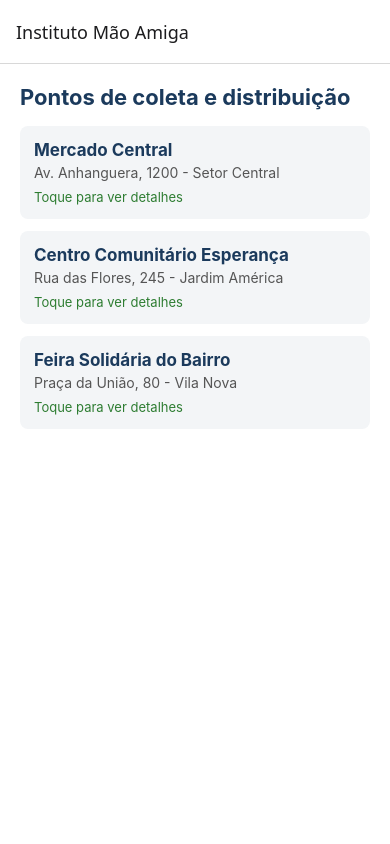
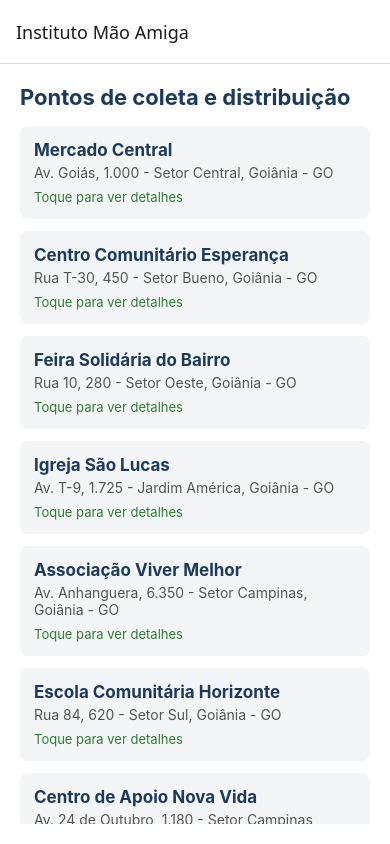
Before and after one commit to CharlieChaplim/instituto-mao-amiga, a React Native app: screen / in a window 390 px wide. Built offline with nearby package versions, Linux system fonts and the light colour scheme.

Commit message:
refs #04 migra lista para FlatList e amplia pontos

```diff
--- a/App.tsx
+++ b/App.tsx
@@ -1,47 +1,22 @@
 import { NavigationContainer } from '@react-navigation/native';
 import { createNativeStackNavigator, NativeStackScreenProps } from '@react-navigation/native-stack';
-import { ScrollView, StyleSheet, Text, TouchableOpacity, View } from 'react-native';
+import { FlatList, StyleSheet, Text, TouchableOpacity, View } from 'react-native';
 
-type Ponto = {
-  id: string;
-  nome: string;
-  endereco: string;
-  horario: string;
-  atendimento: string;
-};
-
-type RootStackParamList = {
-  Lista: undefined;
-  Detalhe: { pontoId: string };
-};
-
+type Ponto = { id: string; nome: string; endereco: string; horario: string; atendimento: string };
+type RootStackParamList = { Lista: undefined; Detalhe: { pontoId: string } };
 type ListaProps = NativeStackScreenProps<RootStackParamList, 'Lista'>;
 type DetalheProps = NativeStackScreenProps<RootStackParamList, 'Detalhe'>;
-
 const Stack = createNativeStackNavigator<RootStackParamList>();
 
 const pontosMock: Ponto[] = [
-  {
-    id: '1',
-    nome: 'Mercado Central',
-    endereco: 'Av. Anhanguera, 1200 - Setor Central',
-    horario: 'Segunda a sexta, das 8h às 17h',
-    atendimento: 'Recebe alimentos não perecíveis e produtos de higiene.',
-  },
-  {
-    id: '2',
-    nome: 'Centro Comunitário Esperança',
-    endereco: 'Rua das Flores, 245 - Jardim América',
-    horario: 'Terça, quinta e sábado, das 9h às 16h',
-    atendimento: 'Distribui cestas básicas e roupas para famílias cadastradas.',
-  },
-  {
-    id: '3',
-    nome: 'Feira Solidária do Bairro',
-    endereco: 'Praça da União, 80 - Vila Nova',
-    horario: 'Quarta e sábado, das 7h às 13h',
-    atendimento: 'Recebe frutas, verduras e roupas em bom estado.',
-  },
+  { id: '1', nome: 'Mercado Central', endereco: 'Av. Goiás, 1.000 - Setor Central, Goiânia - GO', horario: 'Segunda a sexta, das 8h às 17h', atendimento: 'Recebe alimentos não perecíveis e produtos de higiene.' },
+  { id: '2', nome: 'Centro Comunitário Esperança', endereco: 'Rua T-30, 450 - Setor Bueno, Goiânia - GO', horario: 'Terça e quinta, das 9h às 16h; sábado, das 9h às 12h', atendimento: 'Distribui cestas básicas e roupas para famílias cadastradas.' },
+  { id: '3', nome: 'Feira Solidária do Bairro', endereco: 'Rua 10, 280 - Setor Oeste, Goiânia - GO', horario: 'Quarta e sábado, das 7h às 13h', atendimento: 'Recebe frutas, verduras e roupas em bom estado.' },
+  { id: '4', nome: 'Igreja São Lucas', endereco: 'Av. T-9, 1.725 - Jardim América, Goiânia - GO', horario: 'Segunda, quarta e sexta, das 13h às 18h', atendimento: 'Recebe roupas, cobertores, calçados e itens de higiene pessoal.' },
+  { id: '5', nome: 'Associação Viver Melhor', endereco: 'Av. Anhanguera, 6.350 - Setor Campinas, Goiânia - GO', horario: 'Terça a sexta, das 10h às 17h', atendimento: 'Distribui alimentos, kits de higiene e roupas infantis.' },
+  { id: '6', nome: 'Escola Comunitária Horizonte', endereco: 'Rua 84, 620 - Setor Sul, Goiânia - GO', horario: 'Segunda a sexta, das 7h30 às 11h30', atendimento: 'Recebe leite, alimentos infantis e materiais escolares.' },
+  { id: '7', nome: 'Centro de Apoio Nova Vida', endereco: 'Av. 24 de Outubro, 1.180 - Setor Campinas, Goiânia - GO', horario: 'Segunda, terça e quinta, das 8h às 15h', atendimento: 'Distribui cestas básicas, roupas adultas e produtos de limpeza.' },
+  { id: '8', nome: 'Ponto Solidário Universitário', endereco: 'Av. Universitária, 1.440 - Setor Leste Universitário, Goiânia - GO', horario: 'Quarta e sexta, das 9h às 19h', atendimento: 'Recebe alimentos não perecíveis, livros e roupas em bom estado.' },
 ];
 
 function PontoItem({ ponto, onPress }: { ponto: Ponto; onPress: () => void }) {
@@ -56,17 +31,17 @@ function PontoItem({ ponto, onPress }: { ponto: Ponto; onPress: () => void }) {
 
 function TelaListaPontos({ navigation }: ListaProps) {
   return (
-    <ScrollView contentContainerStyle={styles.container}>
+    <View style={styles.container}>
       <Text style={styles.titulo}>Pontos de coleta e distribuição</Text>
-
-      {pontosMock.map((ponto) => (
-        <PontoItem
-          key={ponto.id}
-          ponto={ponto}
-          onPress={() => navigation.navigate('Detalhe', { pontoId: ponto.id })}
-        />
-      ))}
-    </ScrollView>
+      <FlatList
+        data={pontosMock}
+        keyExtractor={(ponto) => ponto.id}
+        renderItem={({ item }) => (
+          <PontoItem ponto={item} onPress={() => navigation.navigate('Detalhe', { pontoId: item.id })} />
+        )}
+        contentContainerStyle={styles.lista}
+      />
+    </View>
   );
 }
 
@@ -74,13 +49,10 @@ function ItemDetalhe({ ponto }: { ponto: Ponto }) {
   return (
     <View style={styles.detalhe}>
       <Text style={styles.nomeDetalhe}>{ponto.nome}</Text>
-
       <Text style={styles.rotulo}>Endereço</Text>
       <Text style={styles.texto}>{ponto.endereco}</Text>
-
       <Text style={styles.rotulo}>Dias e horários</Text>
       <Text style={styles.texto}>{ponto.horario}</Text>
-
       <Text style={styles.rotulo}>O que recebe ou distribui</Text>
       <Text style={styles.texto}>{ponto.atendimento}</Text>
     </View>
@@ -90,94 +62,31 @@ function ItemDetalhe({ ponto }: { ponto: Ponto }) {
 function TelaDetalhePonto({ route }: DetalheProps) {
   const { pontoId } = route.params;
   const ponto = pontosMock.find((item) => item.id === pontoId);
-
-  if (!ponto) {
-    return (
-      <View style={styles.container}>
-        <Text style={styles.titulo}>Ponto não encontrado.</Text>
-      </View>
-    );
-  }
-
-  return (
-    <View style={styles.container}>
-      <ItemDetalhe ponto={ponto} />
-    </View>
-  );
+  if (!ponto) return <View style={styles.container}><Text style={styles.titulo}>Ponto não encontrado.</Text></View>;
+  return <View style={styles.container}><ItemDetalhe ponto={ponto} /></View>;
 }
 
 export default function App() {
   return (
     <NavigationContainer>
       <Stack.Navigator initialRouteName="Lista">
-        <Stack.Screen
-          name="Lista"
-          component={TelaListaPontos}
-          options={{ title: 'Instituto Mão Amiga' }}
-        />
-        <Stack.Screen
-          name="Detalhe"
-          component={TelaDetalhePonto}
-          options={{ title: 'Detalhe do ponto' }}
-        />
+        <Stack.Screen name="Lista" component={TelaListaPontos} options={{ title: 'Instituto Mão Amiga' }} />
+        <Stack.Screen name="Detalhe" component={TelaDetalhePonto} options={{ title: 'Detalhe do ponto' }} />
       </Stack.Navigator>
     </NavigationContainer>
   );
 }
 
 const styles = StyleSheet.create({
-  container: {
-    flexGrow: 1,
-    padding: 20,
-    backgroundColor: '#FFFFFF',
-  },
-  titulo: {
-    marginBottom: 16,
-    fontSize: 22,
-    fontWeight: 'bold',
-    color: '#1B3A5C',
-  },
-  item: {
-    marginBottom: 12,
-    padding: 14,
-    backgroundColor: '#F3F5F7',
-    borderRadius: 8,
-  },
-  nomeItem: {
-    fontSize: 17,
-    fontWeight: 'bold',
-    color: '#1B3A5C',
-  },
-  enderecoItem: {
-    marginTop: 4,
-    fontSize: 14,
-    color: '#555555',
-  },
-  abrir: {
-    marginTop: 8,
-    fontSize: 13,
-    color: '#2E7D32',
-  },
-  detalhe: {
-    padding: 16,
-    backgroundColor: '#F3F5F7',
-    borderRadius: 8,
-  },
-  nomeDetalhe: {
-    marginBottom: 14,
-    fontSize: 20,
-    fontWeight: 'bold',
-    color: '#1B3A5C',
-  },
-  rotulo: {
-    marginTop: 10,
-    fontSize: 14,
-    fontWeight: 'bold',
-    color: '#2E7D32',
-  },
-  texto: {
-    marginTop: 3,
-    fontSize: 15,
-    color: '#333333',
-  },
+  container: { flex: 1, padding: 20, backgroundColor: '#FFFFFF' },
+  lista: { paddingBottom: 20 },
+  titulo: { marginBottom: 16, fontSize: 22, fontWeight: 'bold', color: '#1B3A5C' },
+  item: { marginBottom: 12, padding: 14, backgroundColor: '#F3F5F7', borderRadius: 8 },
+  nomeItem: { fontSize: 17, fontWeight: 'bold', color: '#1B3A5C' },
+  enderecoItem: { marginTop: 4, fontSize: 14, color: '#555555' },
+  abrir: { marginTop: 8, fontSize: 13, color: '#2E7D32' },
+  detalhe: { padding: 16, backgroundColor: '#F3F5F7', borderRadius: 8 },
+  nomeDetalhe: { marginBottom: 14, fontSize: 20, fontWeight: 'bold', color: '#1B3A5C' },
+  rotulo: { marginTop: 10, fontSize: 14, fontWeight: 'bold', color: '#2E7D32' },
+  texto: { marginTop: 3, fontSize: 15, lineHeight: 21, color: '#333333' },
 });
```
